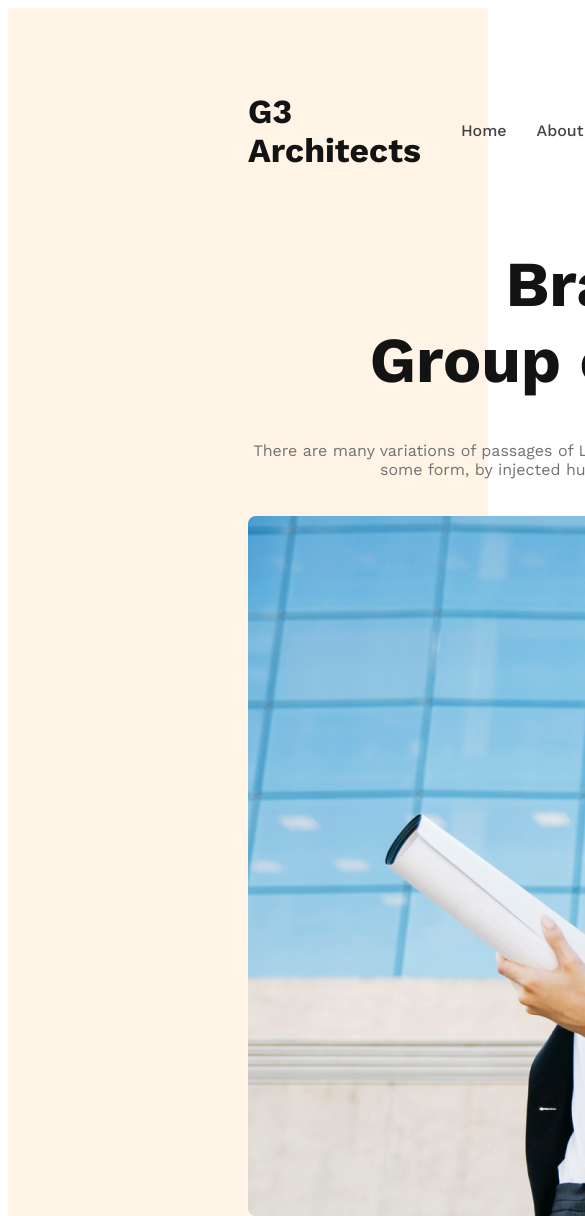
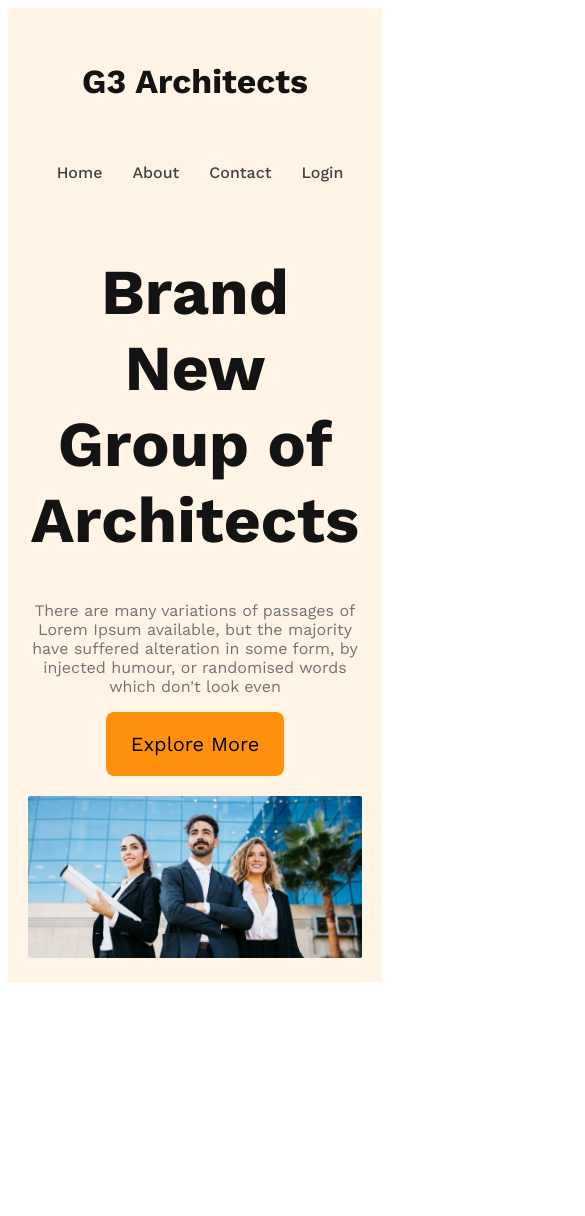
Before and after one commit to Souravn1200/g3-architects-website, a plain HTML site: page index.html in a window 390 px wide. Shown: the top 1216 px of the page, 585 px wide, since content can reach past the window. After the commit the page ends 990 px from the top, so only its background shows below. Drawn offline with nearby package versions, Linux system fonts and the light colour scheme.

Commit message:
Header and banner responsive

```diff
--- a/style.css
+++ b/style.css
@@ -9,13 +9,20 @@
 /* Shared style */
 
 .btn-primary{
-
+    border-radius: 8px;
+    background: #FF900E;
+    padding: 20px 25px;
+    font-size: 1.25rem;
+    border: 0;
+    cursor: pointer;
 }
 
 /* Header Style */
+
 header {
     background: rgba(255, 144, 14, 0.10);
     padding: 50px 240px;
+
 }
 
 nav {
@@ -50,10 +57,15 @@ nav li a {
 
 /* Banner Styles */
 
-.banner {
-    width: 862px;
+.banner-content {
+    max-width: 862px;
     text-align: center;
     margin: 0px auto;
+}
+
+.banner img {
+    width: 100%;
+    margin-top: 20px;
 }
 
 .banner-title {
@@ -66,3 +78,33 @@ nav li a {
 .banner-description {
     color: #727272;
 }
+
+/* Responsive media query */
+
+/* mobile device */
+@media screen and (max-width: 567px) {
+
+    header {
+        padding: 20px;
+
+    }
+
+    nav{
+        flex-direction: column;
+    }
+}
+
+/* tablat devices */
+
+@media  screen and (min-width: 576px) and (max-width:960px) {
+
+    header {
+        padding: 50px;
+
+    }
+
+    nav{
+        flex-direction: column;
+    }
+
+}
```
Also changed, not shown: index.html (+1 -0 lines).
